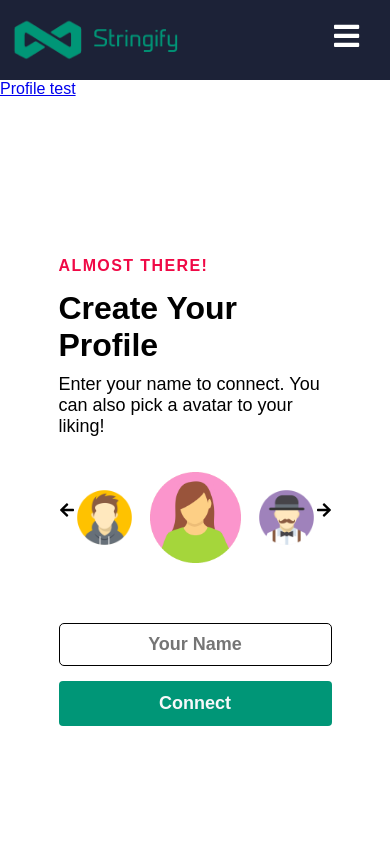
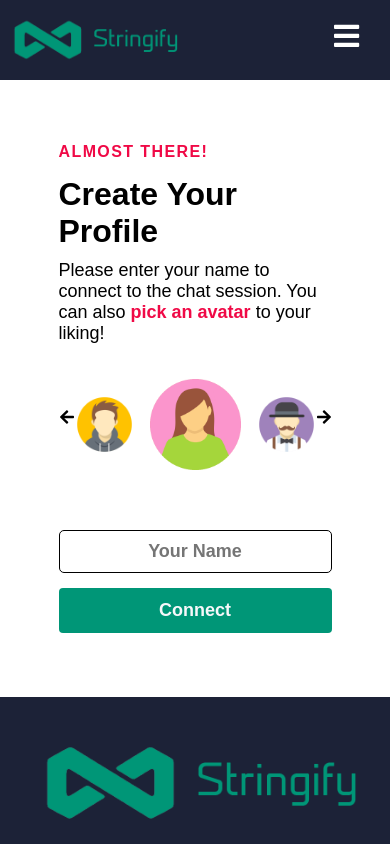
Before and after one commit to AllanJamil/stringify-client, a React (Create React App) app: page /profile in a window 390 px wide. Shown: the top 844 px of the page. Built offline with nearby package versions, Linux system fonts and the light colour scheme.

Commit message:
smoother transition on AvatarSlider, responsive adjustments.

```diff
--- a/src/App.js
+++ b/src/App.js
@@ -3,7 +3,7 @@ import {BrowserRouter as Router, Route, Switch} from 'react-router-dom';
 import LandingPage from './component/page/home/LandingPage';
 import ChatPage from './component/page/ChatPage';
 import ErrorPage from './component/page/ErrorPage';
-import Navbar from "./component/page/Navbar";
+import Navbar from "./component/Navbar";
 import './App.css';
 import InformationPage from "./component/page/InformationPage";
 import ContactPage from "./component/page/ContactPage";
@@ -17,7 +17,7 @@ const App = () => {
         <div>
             <Router>
                 <Navbar/>
-                 <Link to="/profile">Profile test</Link>
+      {/*           <Link to="/chat">Chat</Link>*/}
                 <Switch>
                     <Route exact path="/" component={LandingPage}></Route>
                     <Route exact path="/chat" component={ChatPage}></Route>
--- a/src/component/Footer.css
+++ b/src/component/Footer.css
@@ -1,6 +1,6 @@
 .footer-wrapper {
     background-color: #1c2237;
-    padding: 4rem 0 2rem 0;
+    padding: 2rem 0 2rem 0;
     display: flex;
     flex-direction: row;
     justify-content: space-evenly;
@@ -36,6 +36,7 @@
     color: #f00946;
 }
 
+/*TODO: Ipad pro responsiveness needs fixing*/
 @media screen and (max-width: 800px){
 
     .footer-wrapper {
--- a/src/component/Footer.js
+++ b/src/component/Footer.js
@@ -12,7 +12,7 @@ const Footer = () => {
                 </Link>
                 <div className="footer-content">
                     <div className="content-left">
-                        <Link className="link" to="/content">
+                        <Link className="link" to="/contact">
                             <p className="title">
                                 <u>Developers</u>
                             </p>
--- a/src/component/page/Navbar.js
+++ b/src/component/Navbar.js
@@ -1,8 +1,8 @@
 import React, {useState} from 'react';
 import {Link} from "react-router-dom";
 import {FaBars, FaTimes} from 'react-icons/fa';
-import logo from '../../images/stringify-logo.png';
-import {Button} from "../Button";
+import logo from '../images/stringify-logo.png';
+import {Button} from "./Button";
 import './Navbar.css';
 import {IconContext} from "react-icons";
 
@@ -34,7 +34,7 @@ const Navbar = () => {
                         </Link>
                     </li>
                     <li className="nav-item">
-                        <Link to='/chat' className="nav-links" onClick={closeMobileMenu}>
+                        <Link to='/profile' className="nav-links" onClick={closeMobileMenu}>
                             New&nbsp;Meeting
                         </Link>
                     </li>
--- a/src/component/page/home/HeroSection.css
+++ b/src/component/page/home/HeroSection.css
@@ -116,7 +116,7 @@ img {
 
 @media screen and (max-width: 768px) and (max-height: 450px) {
     .row {
-        padding-left: 150px;
+        padding-left: 100px;
     }
 }
 
@@ -129,6 +129,9 @@ img {
     .col {
         max-width: 100%;
         flex-basis: 100%;
+        display: flex;
+        justify-content: center;
+
     }
 
     .home__hero-section {
--- a/src/component/page/profile/AvatarSlider.css
+++ b/src/component/page/profile/AvatarSlider.css
@@ -16,7 +16,39 @@
 }
 
 .slide-active {
+    transform: scale(0.6);
+    animation: bummer 300ms;
+    -webkit-animation-fill-mode: forwards;
+}
+
+@keyframes bummer {
+    100% {
+        transform: scale(1);
+    }
+}
+
+.enlarge {
+    transform: scale(0.4);
+    animation: enl 300ms;
+    -webkit-animation-fill-mode: forwards;
+}
+
+@keyframes enl {
+    100% {
+        transform: scale(0.6);
+    }
+}
+
+.reduce {
     transform: scale(1);
+    animation: redu 300ms;
+    -webkit-animation-fill-mode: forwards;
+}
+
+@keyframes reduce {
+    100% {
+        transform: scale(0.6);
+    }
 }
 
 .slide-adjacent {
@@ -47,6 +79,8 @@
     top: 50%;
 }
 
+
+
 @media screen and (max-width: 960px) {
 
     .next {
--- a/src/component/page/profile/AvatarSlider.js
+++ b/src/component/page/profile/AvatarSlider.js
@@ -60,10 +60,12 @@ const AvatarSlider = () => {
 
     const [imageIndex, setImageIndex] = useState(0);
 
+
+
     const renderImages = images.map((img, idx) => {
+
         let previous = imageIndex === 0 ? 15 : imageIndex - 1;
         let next = imageIndex === images.length - 1 ? 0 : imageIndex + 1;
-        console.log(imageIndex)
 
         if (idx === imageIndex) {
             return (
@@ -73,7 +75,7 @@ const AvatarSlider = () => {
             );
         } else if (idx === previous || idx === next) {
             return (
-                <div key={idx} className="slide slide-adjacent">
+                <div key={idx} className="slide slide-adjacent" >
                     <img src={img} alt={img}/>
                 </div>
             );
--- a/src/component/page/profile/NameField.css
+++ b/src/component/page/profile/NameField.css
@@ -34,3 +34,10 @@
 .submit-btn:hover {
     background-color: #f00946;
 }
+
+@media screen and (min-width: 1195px) {
+    .profile-form {
+        width: 70%;
+        margin: auto;
+    }
+}
--- /dev/null
+++ b/src/component/page/profile/ProfilePage.css
@@ -0,0 +1,13 @@
+.container-profile {
+    text-align: center;
+    width: 70%;
+    margin: 8rem auto;
+}
+
+@media screen and (max-width: 800px){
+
+    .container-profile {
+        margin: 4rem auto;
+    }
+
+}
--- a/src/component/page/profile/ProfilePage.js
+++ b/src/component/page/profile/ProfilePage.js
@@ -2,18 +2,11 @@ import React from 'react';
 import AvatarSlider from "./AvatarSlider";
 import NameField from "./NameField";
 import '../home/HeroSection.css';
-
-
-
-const getStyle = {
-    textAlign: "center",
-    width: "70%",
-    margin: "10rem auto"
-}
+import './ProfilePage.css'
 
 const ProfilePage = () => {
     return (
-        <div style={getStyle}>
+        <div className="container-profile">
             <div style={{textAlign: "left"}} className="top-line">Almost there!</div>
             <h1 style={{marginBottom: "10px", textAlign: "left"}}>Create Your Profile</h1>
             <p
@@ -24,7 +17,8 @@ const ProfilePage = () => {
                     textAlign: "left"
                 }}
             >
-                Enter your name to connect. You can also pick a avatar to your liking!
+                Please enter your name to connect to the chat session. You can also <span style={{color: "#f00946"}}>
+                <b>pick an avatar</b></span> to your liking!
             </p>
             <AvatarSlider/>
             <NameField/>
```
Also changed, not shown: src/component/Navbar.css (renamed from src/component/page/Navbar.css).
